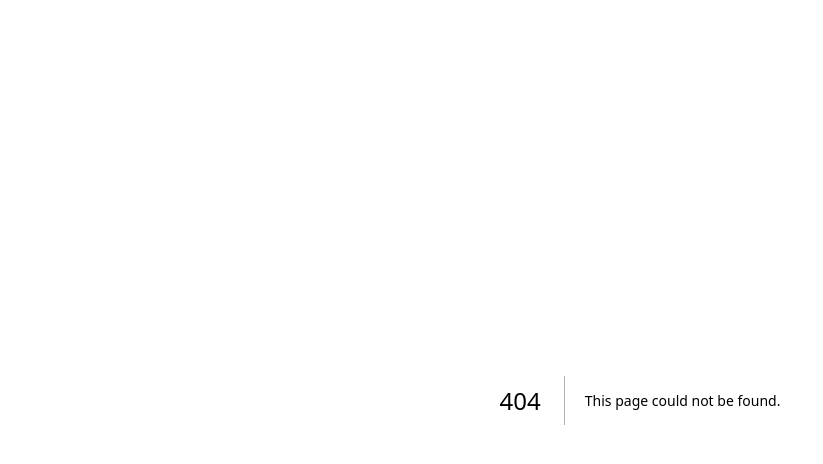
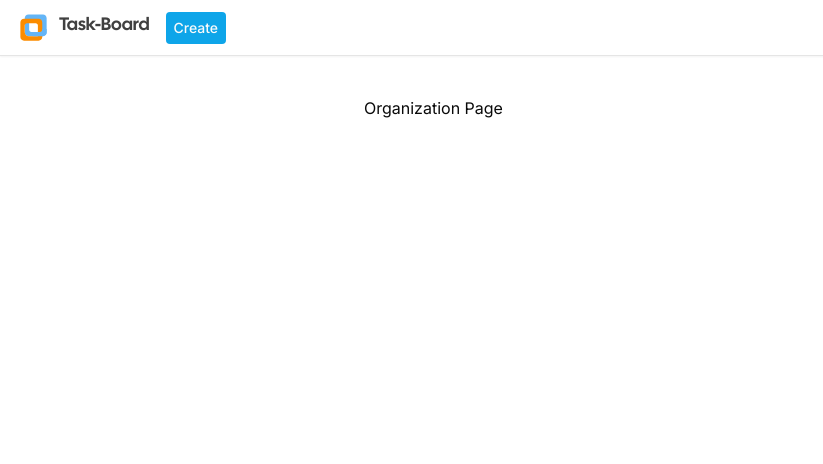
Before and after one commit to bpetya44/task-board, a Next.js app: page /organization/1 in a window 1280 px wide. Before the commit this address had no page. Shown: the top 464 px of the page, without its empty margins (0-823 px from the left). Built offline with nearby package versions, Linux system fonts and the light colour scheme; no server answers.

Commit message:
Organization creation with Clerk

```diff
--- /dev/null
+++ b/app/(platform)/(dashboard)/_components/navbar.tsx
@@ -0,0 +1,52 @@
+import { Logo } from "@/components/logo";
+import { Button } from "@/components/ui/button";
+import { OrganizationSwitcher, UserButton } from "@clerk/nextjs";
+import { Plus } from "lucide-react";
+
+export const Navbar = () => {
+    return (
+        <nav className="fixed z-50 top-0 w-full px-4 h-14 border-b shadow-sm bg-white flex items-center">
+            {/* TODO: Mobile Sidebar */}
+            <div className="flex items-center gap-x-4">
+                <div className="hidden md:flex">
+                    <Logo />
+
+                </div>
+                <Button variant="primary" size="sm" className="rounded-sm hidden md:block h-auto py-1.5 px-2">
+                    Create
+                </Button>
+                <Button variant="primary" size="sm" className="rounded-sm block md:hidden">
+                    <Plus className="h-4 w-4" />
+                </Button>
+            </div>
+        <div className="ml-auto flex items-center gap-x-2">
+            <OrganizationSwitcher
+                hidePersonal
+                afterCreateOrganizationUrl="/organization/:id"
+                afterLeaveOrganizationUrl="/select-org"
+                afterSelectOrganizationUrl="/organization/:id"
+                appearance={{
+                    elements: {
+                        rootBox: {
+                            display: "flex",
+                            alignItems: "center",
+                            justifyContent: "center",
+                        },
+                    },
+                }}
+                />
+                <UserButton
+                afterSignOutUrl="/"
+                appearance={{
+                    elements: {
+                        avatarBoxBox: {
+                            height: 30,
+                            width: 30,
+                        },
+                    },
+                }}
+                />
+        </div>
+        </nav>
+    );
+}
--- /dev/null
+++ b/app/(platform)/(dashboard)/layout.tsx
@@ -0,0 +1,17 @@
+import { Navbar } from "./_components/navbar";
+
+
+const DashboardLayout = ({
+    children
+}: {
+    children: React.ReactNode
+}) => {
+    return (
+        <div className="h-full ">
+            <Navbar />
+            {children}
+        </div>
+    );
+}
+
+export default DashboardLayout;
--- /dev/null
+++ b/app/(platform)/(dashboard)/organization/[organizationId]/_components/org-control.tsx
@@ -0,0 +1,22 @@
+"use client";
+
+import {useEffect} from "react";
+import {useParams} from "next/navigation";
+
+import { useOrganizationList } from "@clerk/nextjs";
+
+export const OrgControl = () => {
+    const params = useParams();
+    const { setActive } = useOrganizationList();
+
+    useEffect(() => {
+        if (!setActive) return;
+        setActive({
+            organization: params.organizationId as string,
+        });
+    }, [setActive, params.organizationId]);
+
+
+    return null;
+
+}
--- /dev/null
+++ b/app/(platform)/(dashboard)/organization/[organizationId]/layout.tsx
@@ -0,0 +1,12 @@
+import { OrgControl } from "./_components/org-control";
+
+const OrganizationIdLayout =({children} : {children: React.ReactNode}) => {
+    return (
+        <>
+         <OrgControl />
+        {children}
+        </>
+    )
+}
+
+export default OrganizationIdLayout;
--- /dev/null
+++ b/app/(platform)/(dashboard)/organization/[organizationId]/page.tsx
@@ -0,0 +1,11 @@
+
+
+const OrganizationIdPage = () => {
+    return (
+        <div>
+       Organization Page
+        </div>
+    );
+    }
+
+    export default OrganizationIdPage;
--- /dev/null
+++ b/app/(platform)/(dashboard)/organization/layout.tsx
@@ -0,0 +1,19 @@
+const OrganizationLayout = ({
+    children
+}: {
+    children: React.ReactNode
+}) => {
+    return (
+        <main className="pt-20 md:pt-24 px-4 max-w-6xl 2xl:max-w-screen-x mx-auto">
+            <div className="flex gap-x-7">
+                <div className="w-64 shrink-0 hidden md:block">
+                    {/* Sidebar */}
+                </div>
+                 {children}
+            </div>
+
+        </main>
+    );
+}
+
+export default OrganizationLayout;
--- a/components/ui/button.tsx
+++ b/components/ui/button.tsx
@@ -18,6 +18,7 @@ const buttonVariants = cva(
           "bg-secondary text-secondary-foreground hover:bg-secondary/80",
         ghost: "hover:bg-accent hover:text-accent-foreground",
         link: "text-primary underline-offset-4 hover:underline",
+        primary: "bg-sky-500 text-primary-foreground hover:bg-sky-500/90",
       },
       size: {
         default: "h-10 px-4 py-2",
```
Also changed, not shown: middleware.ts (+30 -3 lines), 1 other file (tests, documents, lock files or other folders).
